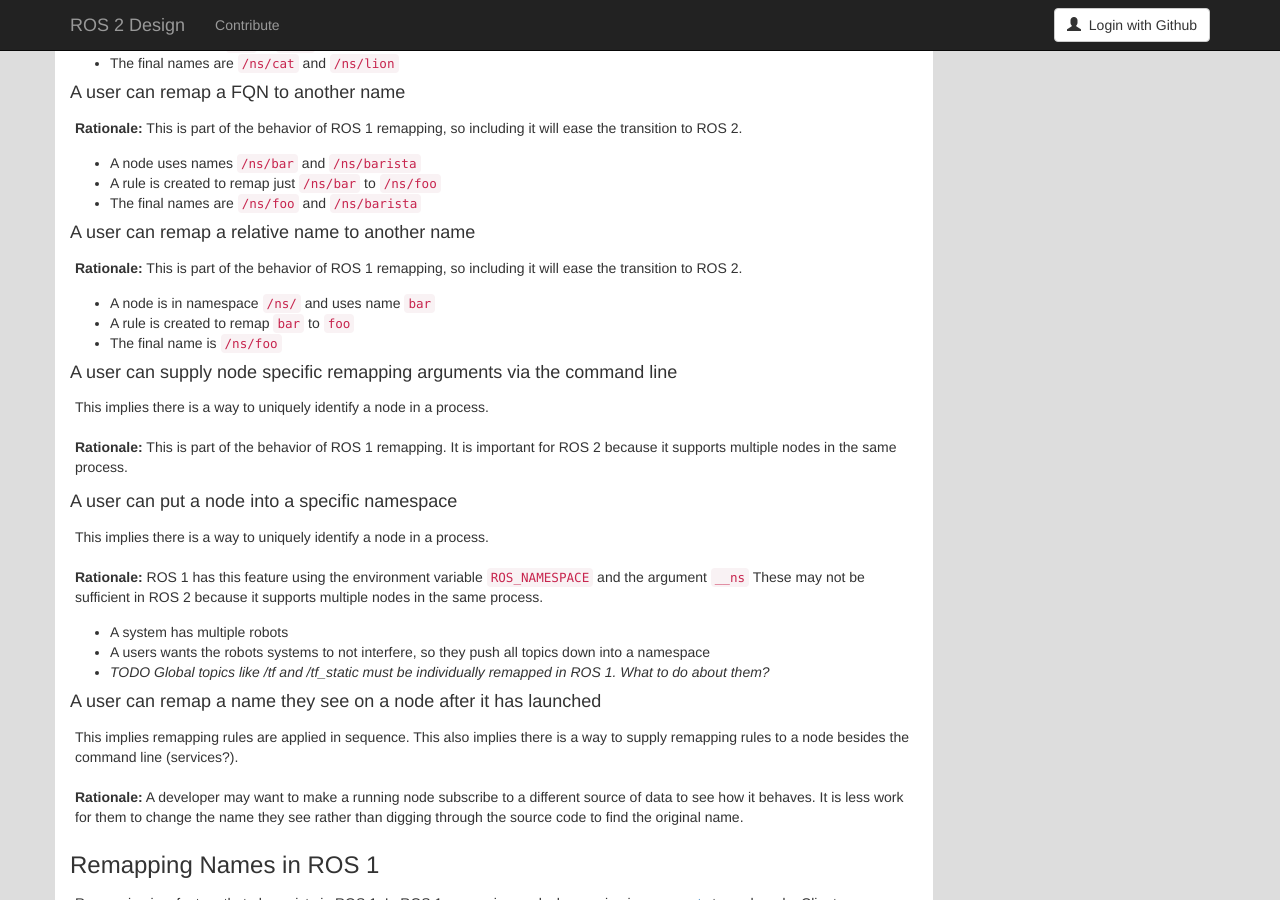
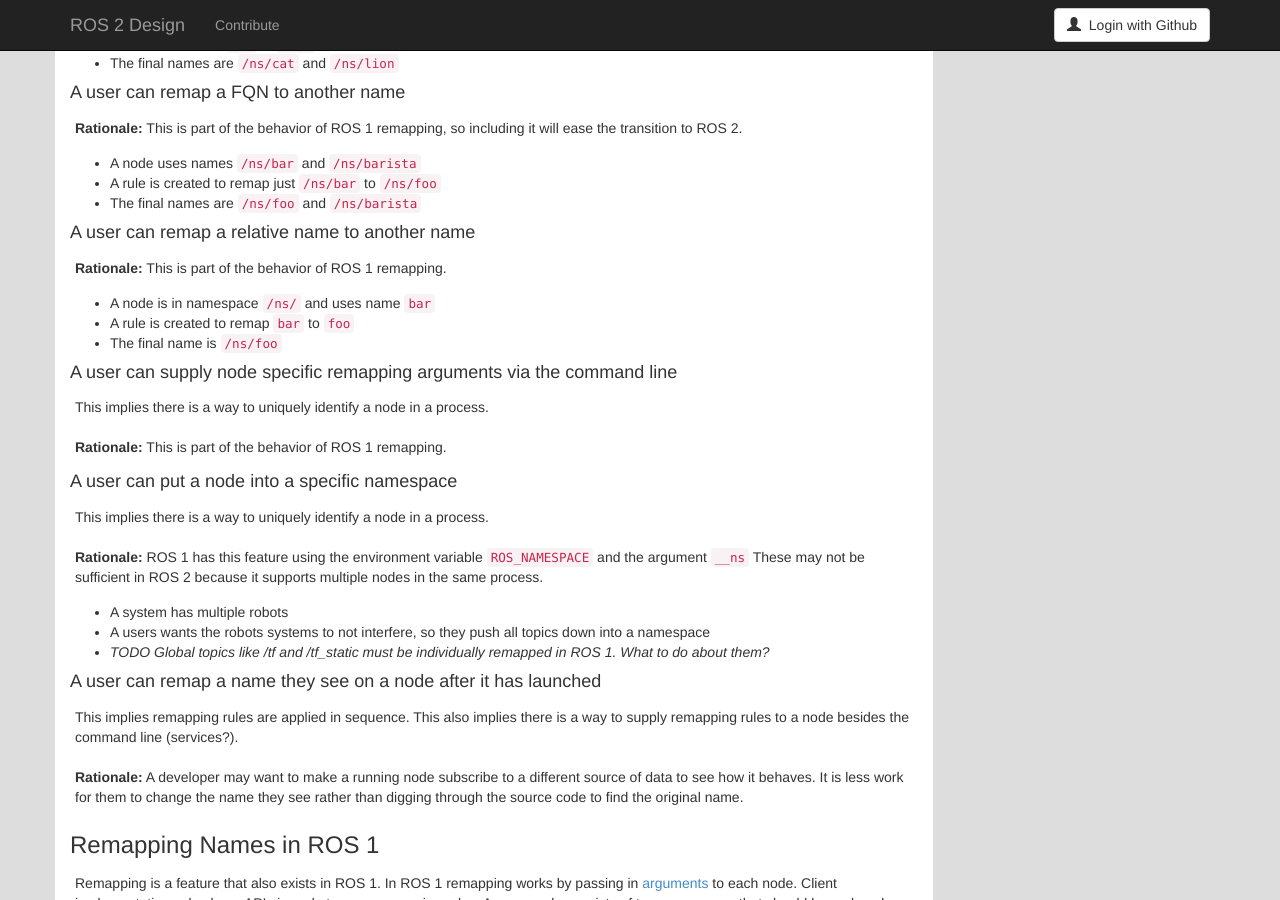
Before and after one commit to ros2/design, a Jekyll site: the page built from articles/remapping.md, in a window 1280 px wide and 900 px high, scrolled down 2069 px. Built offline with Jekyll 4.4.1, drawn with Linux system fonts in a browser that asks for light colours; nearby versions of some CDN libraries; our own code applies the rules of GitHub Pages for plain Markdown files.

Commit message:
Removed redundant sentences

```diff
--- a/articles/remapping.md
+++ b/articles/remapping.md
@@ -130,7 +130,7 @@
 
 #### A user can remap a relative name to another name
 **Rationale:**
-This is part of the behavior of ROS 1 remapping, so including it will ease the transition to ROS 2.
+This is part of the behavior of ROS 1 remapping.
 
 - A node is in namespace `/ns/` and uses name `bar`
 - A rule is created to remap `bar` to `foo`
@@ -142,7 +142,6 @@
 
 **Rationale:**
 This is part of the behavior of ROS 1 remapping.
-It is important for ROS 2 because it supports multiple nodes in the same process.
 
 
 #### A user can put a node into a specific namespace
```
